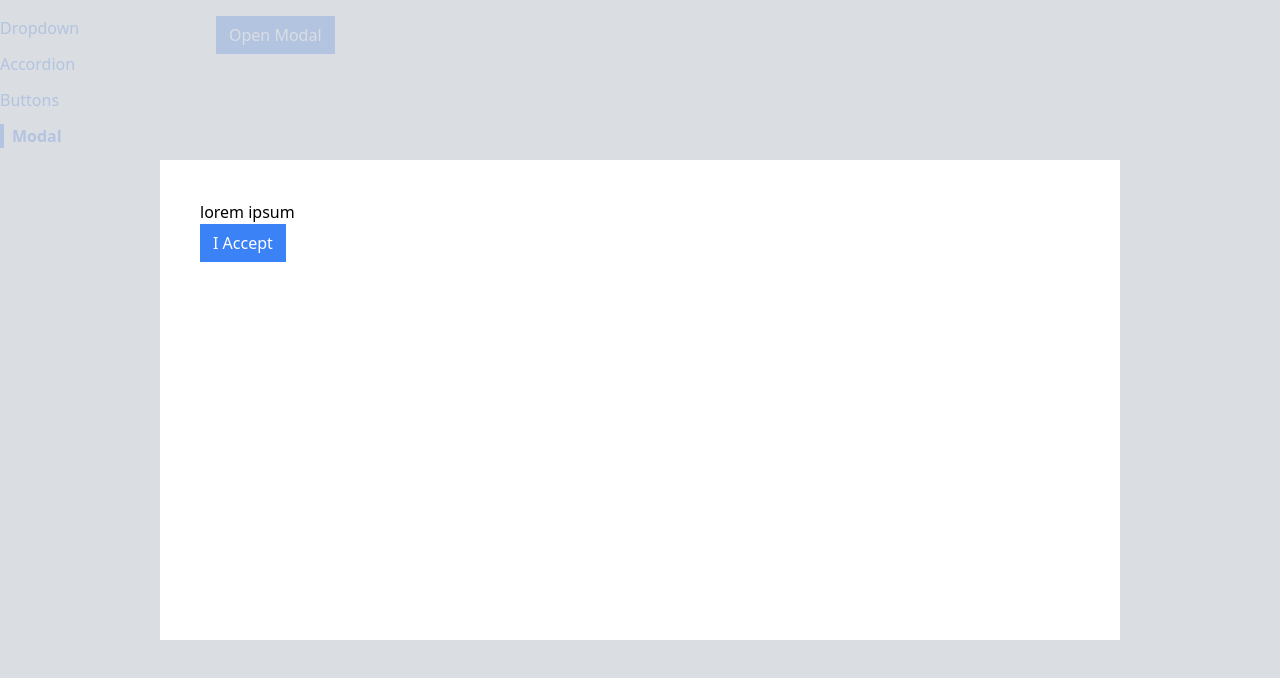
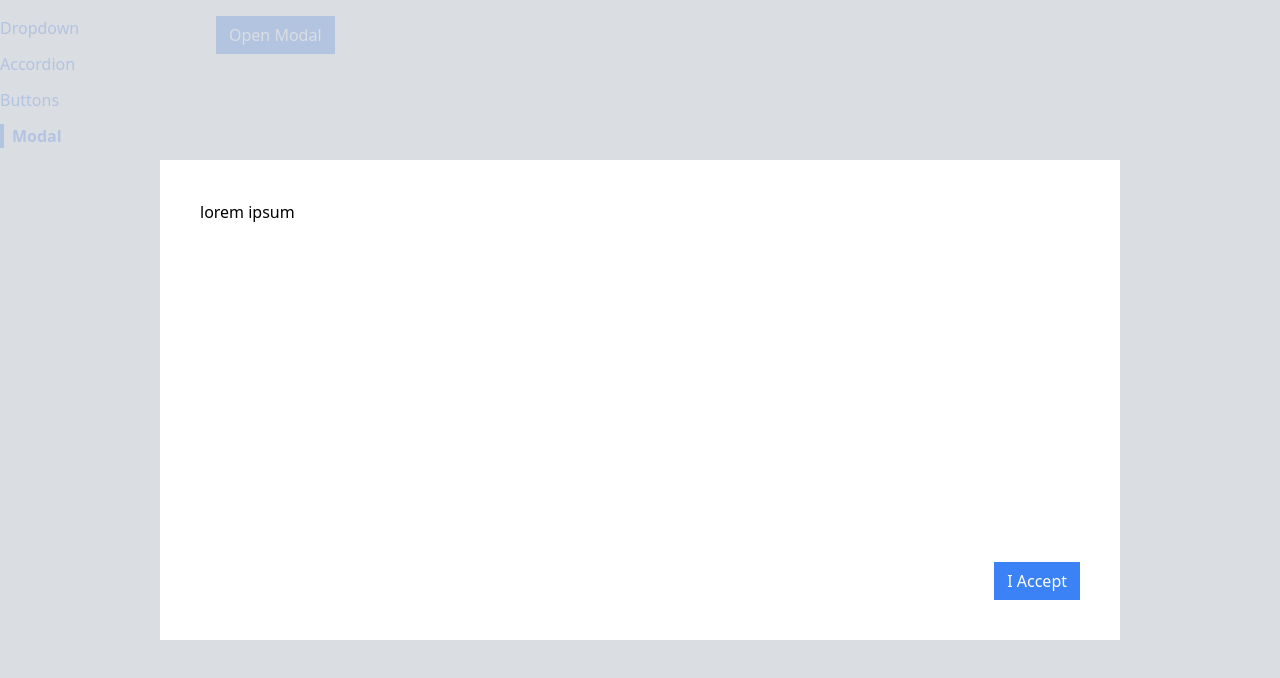
Before and after one commit to Pawelv9/comps, a React (Create React App) app: page /modal in a window 1280 px wide. Both pictures are taken after a click on the button "Open Modal". Shown: the top 678 px of the page. Built offline with nearby package versions, Linux system fonts and the light colour scheme.

Commit message:
added styles to modal

```diff
--- a/src/components/Modal.js
+++ b/src/components/Modal.js
@@ -6,8 +6,12 @@
             <div onClick={onClose} className='absolute inset-0 bg-gray-300 opacity-80'>
             </div>
             <div className='absolute inset-40 p-10 bg-white'>
-                {children}
-                {actionBar}
+                <div className='flex flex-col justify-between h-full'>
+                    {children}
+                    <div className='flex justify-end'>
+                        {actionBar}
+                    </div>
+                </div>
             </div>
         </div>,
         document.querySelector('.modal-container'),
```
